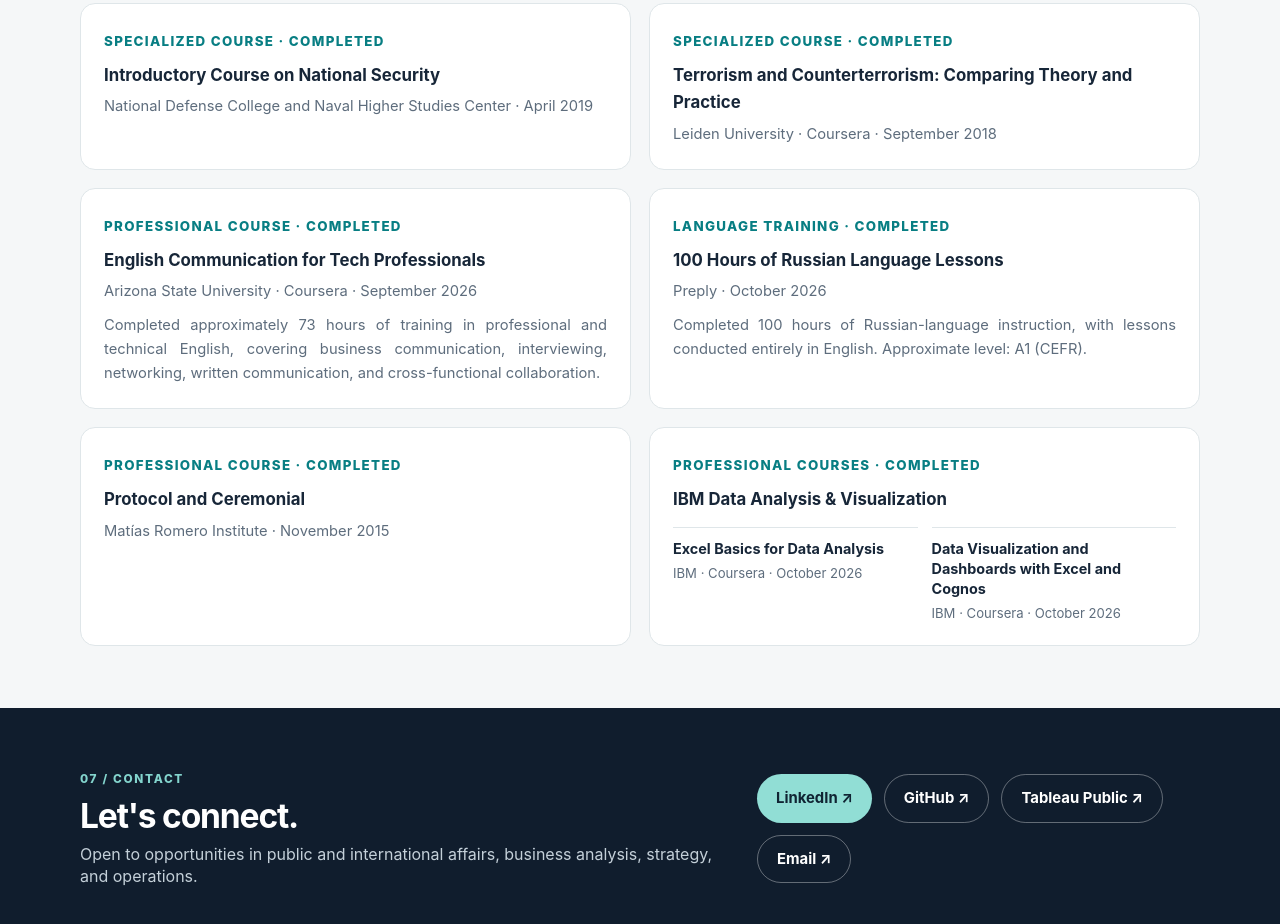
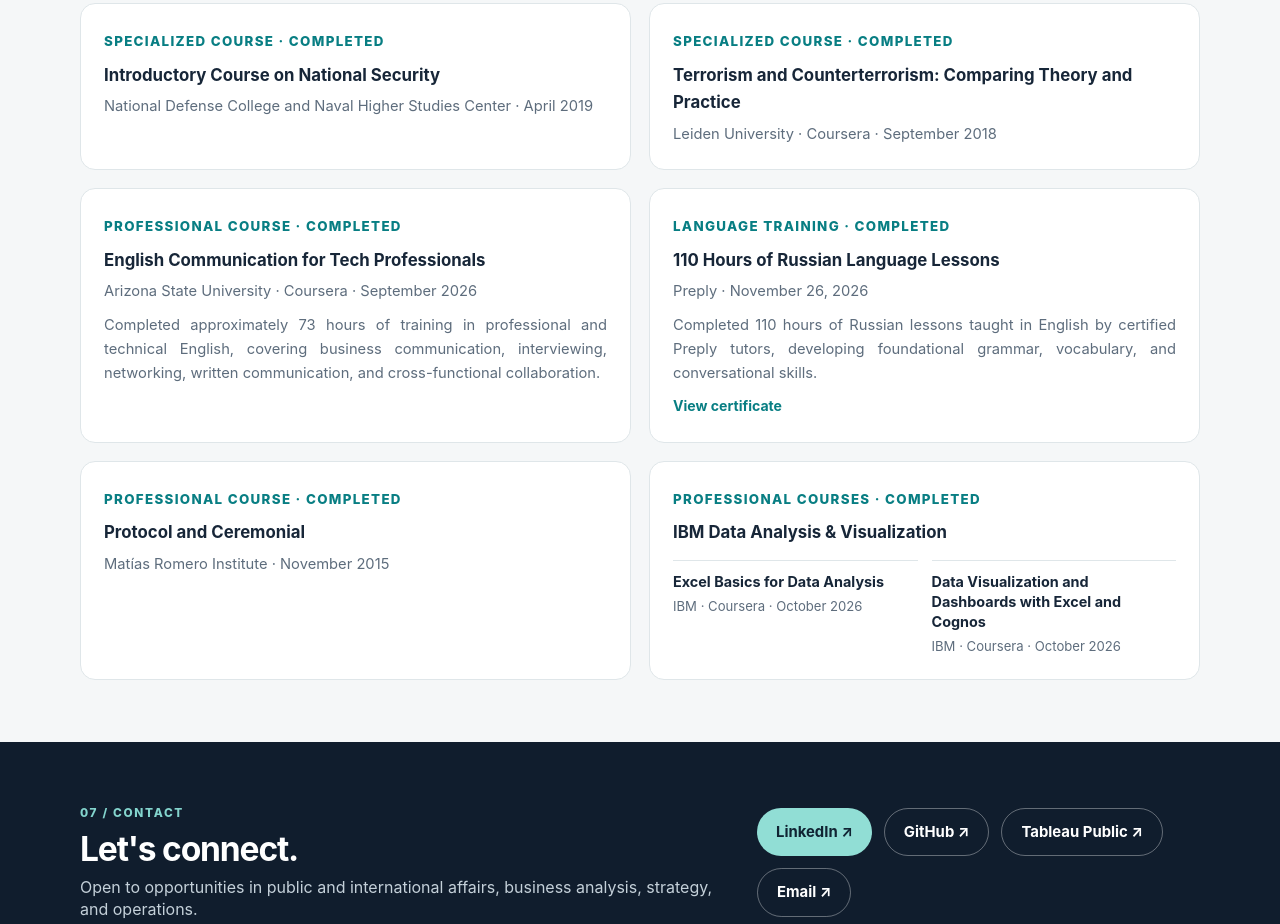
Before and after one commit to rogarzag/rogarzag.github.io, a plain HTML site: page index.html in a window 1280 px wide. Shown: the part 10342-11266 px from the top of the page. Drawn offline with Linux system fonts and the light colour scheme.

Commit message:
Update Preply Russian certificate to 110 hours

```diff
--- a/index.html
+++ b/index.html
@@ -528,7 +528,7 @@
             <article class="credential"><small>Specialized Course · Completed</small><h3>Introductory Course on National Security</h3><p>National Defense College and Naval Higher Studies Center · April 2019</p></article>
             <article class="credential"><small>Specialized Course · Completed</small><h3>Terrorism and Counterterrorism: Comparing Theory and Practice</h3><p>Leiden University · Coursera · September 2018</p></article>
             <article class="credential"><small>Professional Course · Completed</small><h3>English Communication for Tech Professionals</h3><p>Arizona State University · Coursera · September 2026</p><p>Completed approximately 73 hours of training in professional and technical English, covering business communication, interviewing, networking, written communication, and cross-functional collaboration.</p></article>
-            <article class="credential"><small>Language Training · Completed</small><h3>100 Hours of Russian Language Lessons</h3><p>Preply · October 2026</p><p>Completed 100 hours of Russian-language instruction, with lessons conducted entirely in English. Approximate level: A1 (CEFR).</p></article>
+            <article class="credential"><small>Language Training · Completed</small><h3>110 Hours of Russian Language Lessons</h3><p>Preply · November 26, 2026</p><p>Completed 110 hours of Russian lessons taught in English by certified Preply tutors, developing foundational grammar, vocabulary, and conversational skills.</p><p><a href="assets/preply-russian-110-hours.png" target="_blank" rel="noopener noreferrer">View certificate</a></p></article>
             <article class="credential"><small>Professional Course · Completed</small><h3>Protocol and Ceremonial</h3><p>Matías Romero Institute · November 2015</p></article>
             <article class="credential"><small>Professional Courses · Completed</small><h3>IBM Data Analysis &amp; Visualization</h3><div class="course-pair"><div class="course-item"><strong>Excel Basics for Data Analysis</strong><span>IBM · Coursera · October 2026</span></div><div class="course-item"><strong>Data Visualization and Dashboards with Excel and Cognos</strong><span>IBM · Coursera · October 2026</span></div></div></article>
           </div>
```
Also changed, not shown: assets/preply-russian-110-hours.png (added).
